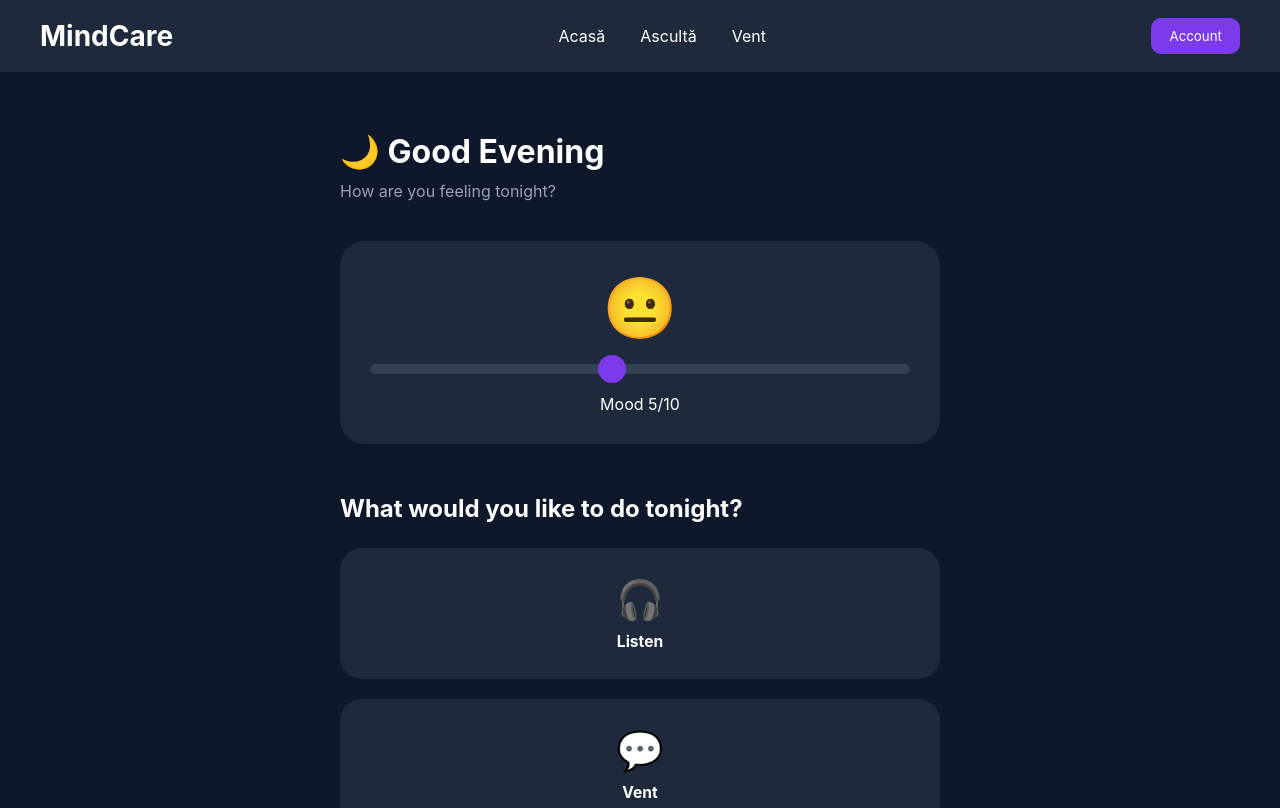
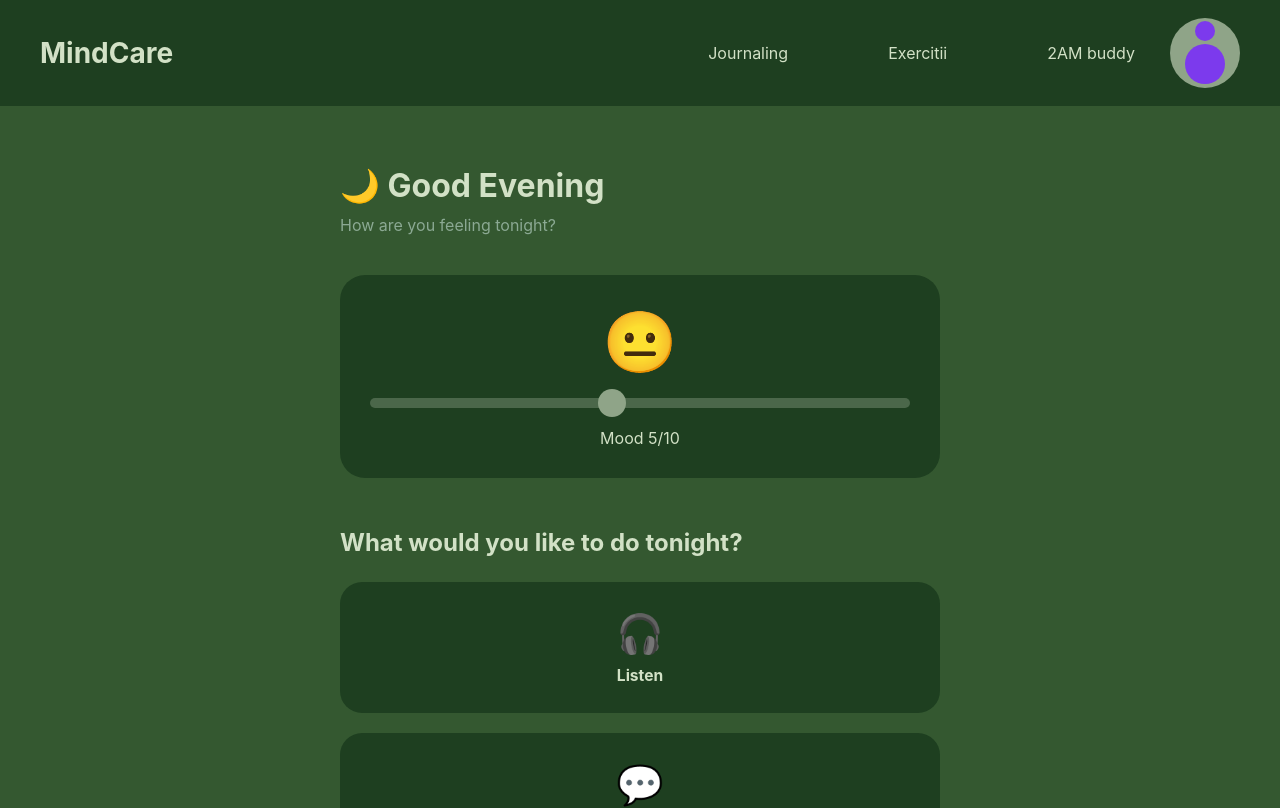
Before and after one commit to plouaincet/hackathon, a React (Vite) app: page / in a window 1280 px wide. Shown: the top 808 px of the page. Built offline with nearby package versions, Linux system fonts and the light colour scheme.

Commit message:
new colors

```diff
--- a/src/components/Header.css
+++ b/src/components/Header.css
@@ -1,14 +1,17 @@
+*{
+    color: #d2e1c6;
+}
+
 .header{
     display:flex;
     justify-content:space-between;
     align-items:center;
 
     padding:18px 40px;
-    background:#1E293B;
+    background:#1e3f20;
 }
 
 .logo a{
-    color:white;
     text-decoration:none;
     font-size:28px;
     font-weight:bold;
@@ -16,11 +19,11 @@
 
 .nav{
     display:flex;
-    gap:35px;
+    gap:100px;
+    margin-left: 500px;
 }
 
 .nav a{
-    color:white;
     text-decoration:none;
     transition:.3s;
 }
@@ -30,19 +33,37 @@
 }
 
 .account-btn{
-    background:#7C3AED;
-    color:white;
+    background:#8fa488;
     border:none;
     padding:10px 18px;
-    border-radius:10px;
+    border-radius:35px;
+    height: 70px;
+    width: 70px;
     cursor:pointer;
+}
+
+.circle {
+    height: 20px;
+    width: 20px;
+    background-color: #7C3AED;
+    border-radius: 10px;
+    margin-left: 7px;
+    margin-top: -7px;
+}
+
+.circlejos {
+    height: 40px;
+    width: 40px;
+    background-color: #7C3AED;
+    border-radius: 20px;
+    margin-top: 3px;
+    margin-left: -3px;
 }
 
 .hamburger{
     display:none;
     background:none;
     border:none;
-    color:white;
     font-size:30px;
     cursor:pointer;
 }
--- a/src/components/Header.jsx
+++ b/src/components/Header.jsx
@@ -12,13 +12,14 @@ function Header() {
       </div>
 
       <nav className={menuOpen ? "nav active" : "nav"}>
-        <Link to="/">Acasă</Link>
-        <Link to="/listen">Ascultă</Link>
-        <Link to="/vent">Vent</Link>
+        <Link to="/">Journaling</Link>
+        <Link to="/listen">Exercitii</Link>
+        <Link to="/vent">2AM buddy</Link>
       </nav>
 
       <button className="account-btn">
-        Account
+        <div className="circle"></div>
+        <div className="circlejos"></div>
       </button>
 
       <button
--- a/src/index.css
+++ b/src/index.css
@@ -7,9 +7,8 @@
 
 body{
 
-    background:#0F172A;
-
-    color:white;
+    background:#345830;
+    color: #ede0d4;
 
 }
 
@@ -25,7 +24,7 @@ body{
 
 .subtitle{
 
-    color:#94A3B8;
+    color:#8ba993;
 
     margin-top:10px;
 
@@ -35,7 +34,7 @@ body{
 
 .sliderBox{
 
-    background:#1E293B;
+    background:#1e3f20;
 
     padding:30px;
 
@@ -57,7 +56,7 @@ body{
 
     border-radius:30px;
 
-    background:#334155;
+    background:#4b674a;
 
     outline:none;
 
@@ -75,7 +74,7 @@ body{
 
     border-radius:50%;
 
-    background:#7C3AED;
+    background:#8fa488;
 
     cursor:pointer;
 
@@ -99,7 +98,7 @@ body{
 
 .optionCard{
 
-    background:#1E293B;
+    background:#1e3f20;
 
     border:none;
 
@@ -119,7 +118,7 @@ body{
 
     transform:translateY(-4px);
 
-    background:#334155;
+    background:#3f6843;
 
 }
 
```
